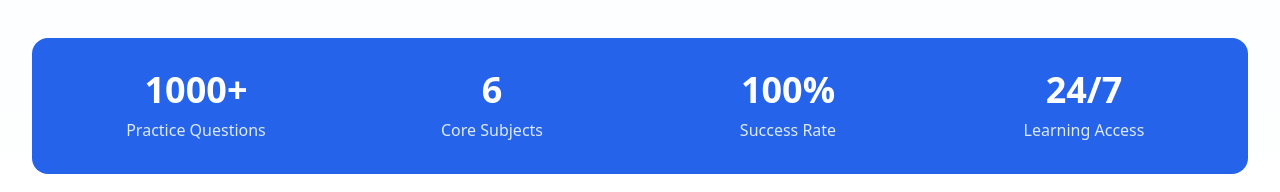
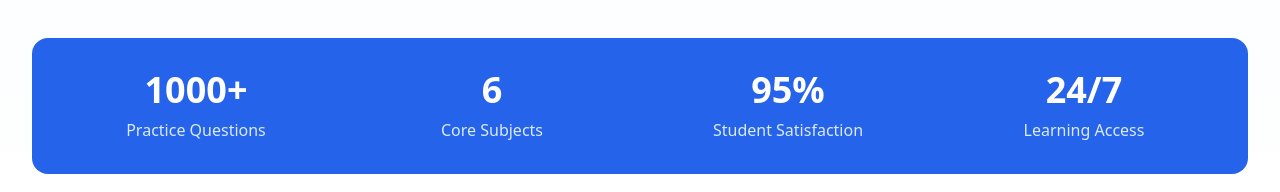
Before and after one commit to TechWithIfn/GeniusTestHub, a React (Vite) app: page /subjects in a window 1280 px wide. Shown: the part 1226-1418 px from the top of the page. Built offline with nearby package versions, Linux system fonts and the light colour scheme.

Commit message:
Update SubjectsPage.tsx

```diff
--- a/src/pages/SubjectsPage.tsx
+++ b/src/pages/SubjectsPage.tsx
@@ -129,8 +129,8 @@ const SubjectsPage = () => {
               <div className="text-blue-100">Core Subjects</div>
             </div>
             <div className="text-center">
-              <div className="text-3xl md:text-4xl font-bold mb-2">100%</div>
-              <div className="text-blue-100">Success Rate</div>
+              <div className="text-3xl md:text-4xl font-bold mb-2">95%</div>
+              <div className="text-blue-100">Student Satisfaction</div>
             </div>
             <div className="text-center">
               <div className="text-3xl md:text-4xl font-bold mb-2">24/7</div>
```
